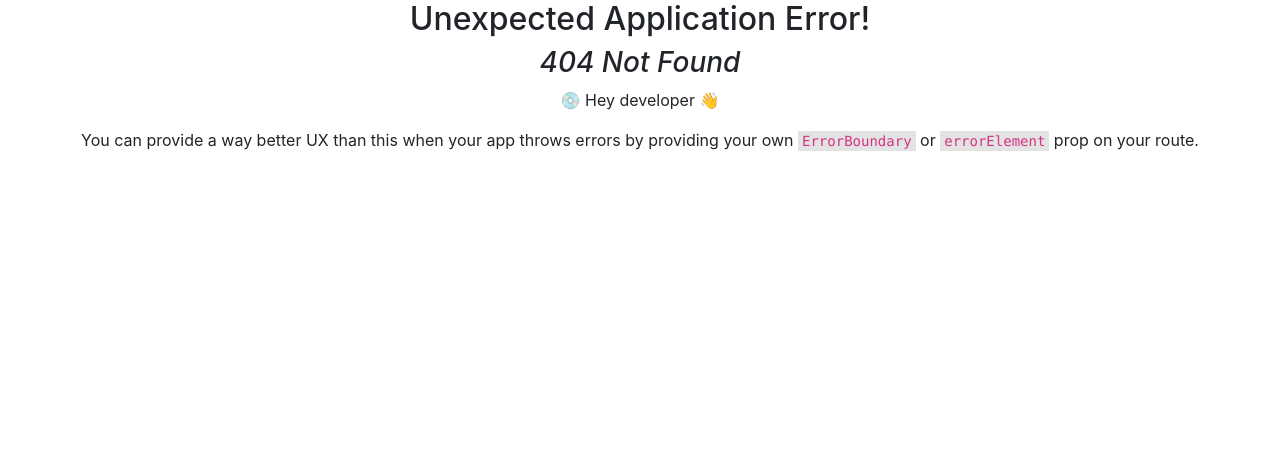
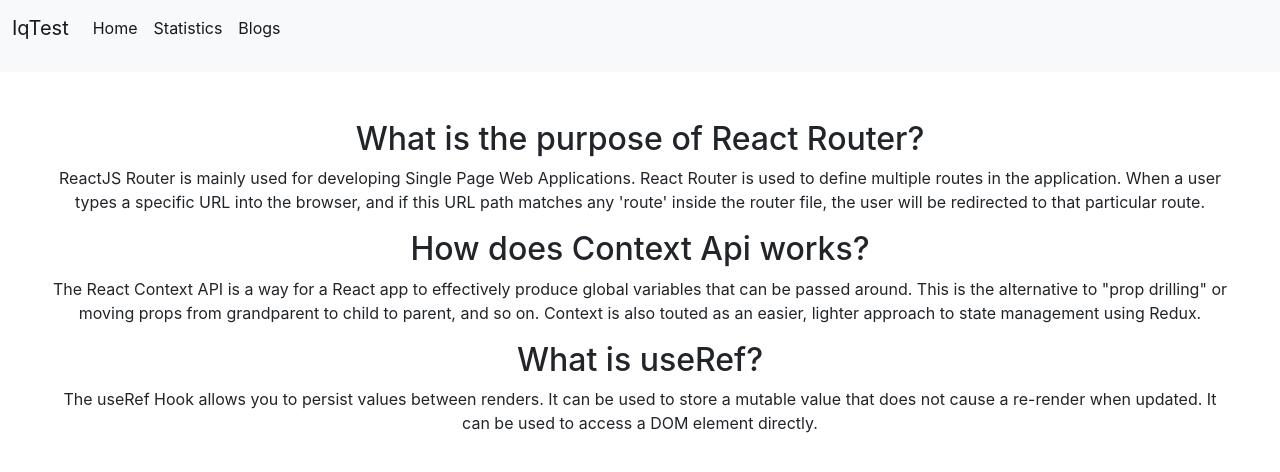
Before and after one commit to mirzaistiakhislam/iq-test, a React (Create React App) app: page /blogs in a window 1280 px wide. Before the commit this address had no page. Shown: the top 472 px of the page. Built offline with nearby package versions, Linux system fonts and the light colour scheme.

Commit message:
add blogs

```diff
--- a/src/App.js
+++ b/src/App.js
@@ -5,6 +5,7 @@ import Main from './layouts/Main';
 import Home from './components/Home/Home';
 import Statistics from './components/Statistics/Statistics';
 import Quiz from './components/Quiz/Quiz';
+import Blogs from './components/Blogs/Blogs';
 
 function App() {
   const router = createBrowserRouter([
@@ -30,6 +31,10 @@ function App() {
         {
           path: '/statistics',
           element: <Statistics></Statistics>
+        },
+        {
+          path: '/blogs',
+          element: <Blogs></Blogs>
         }
       ]
     }
--- /dev/null
+++ b/src/components/Blogs/Blogs.js
@@ -0,0 +1,24 @@
+import React from 'react';
+
+const Blogs = () => {
+    return (
+        <div className='p-5'>
+            <div>
+                <h2>What is the purpose of React Router?</h2>
+                <p>ReactJS Router is mainly used for developing Single Page Web Applications. React Router is used to define multiple routes in the application. When a user types a specific URL into the browser, and if this URL path matches any 'route' inside the router file, the user will be redirected to that particular route.</p>
+            </div>
+
+            <div>
+                <h2>How does Context Api works?</h2>
+                <p>The React Context API is a way for a React app to effectively produce global variables that can be passed around. This is the alternative to "prop drilling" or moving props from grandparent to child to parent, and so on. Context is also touted as an easier, lighter approach to state management using Redux.</p>
+            </div>
+
+            <div>
+                <h2>What is useRef?</h2>
+                <p>The useRef Hook allows you to persist values between renders. It can be used to store a mutable value that does not cause a re-render when updated. It can be used to access a DOM element directly.</p>
+            </div>
+        </div>
+    );
+};
+
+export default Blogs;
--- a/src/components/Navbar/Navbar.js
+++ b/src/components/Navbar/Navbar.js
@@ -18,6 +18,9 @@ const Navbar = () => {
                             <li class="nav-item">
                                 <Link className="nav-link active" aria-current="page" to="/statistics">Statistics</Link>
                             </li>
+                            <li class="nav-item">
+                                <Link className="nav-link active" aria-current="page" to="/blogs">Blogs</Link>
+                            </li>
 
                         </ul>
                     </div>
--- a/src/components/Question/Question.js
+++ b/src/components/Question/Question.js
@@ -20,9 +20,6 @@ const Question = ({ testQuestion, index }) => {
                         </div>)
 
                     }
-
-
-
                 </div>
 
             </div>
```
